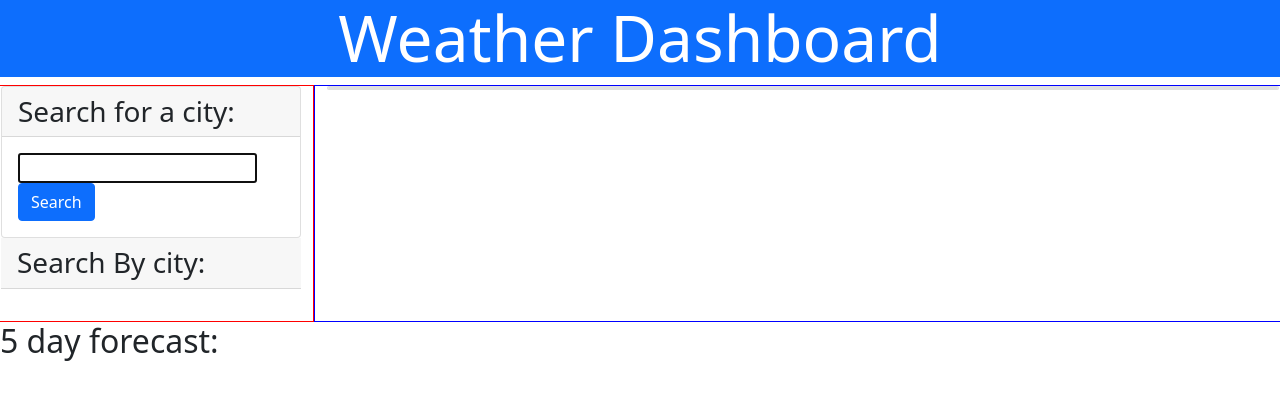
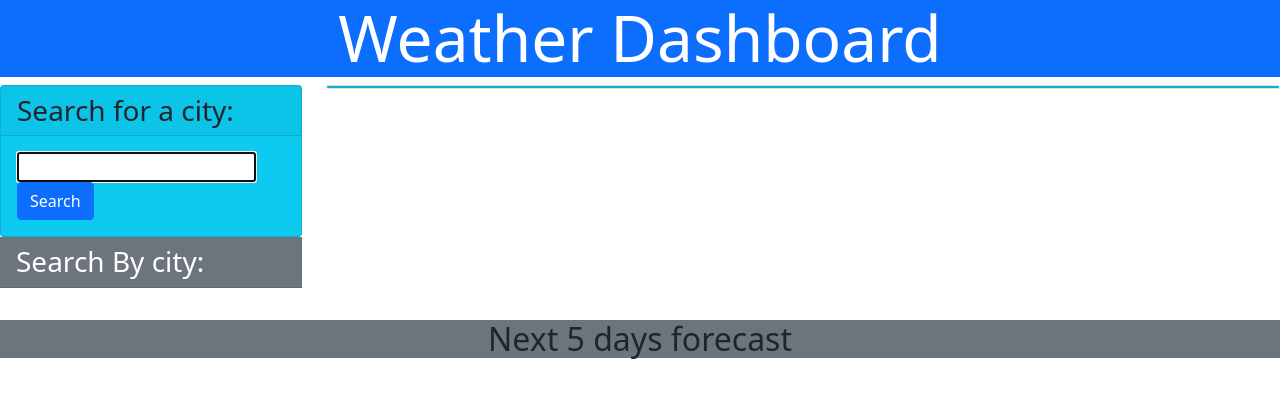
Before and after one commit to calligraphist/Weather-Dashboard-challenge-6, a plain HTML site: page index.html in a window 1280 px wide. Drawn offline with nearby package versions, Linux system fonts and the light colour scheme.

Commit message:
data is displaying, bug fixed

```diff
--- a/index.html
+++ b/index.html
@@ -18,8 +18,8 @@
   </header>
 
   <main class="row justify-space-between">
-    <div class="col-3" style="border:1px solid red">
-      <div class="card">
+    <div class="col-3" style="border:1px ">
+      <div class="card bg-info">
         <h3 class="card-header">Search for a city:</h3>
         <form id="user-form" class="card-body">
           <input name="cityname" id="cityname" type="text" autofocus="true" class="form-input" />
@@ -28,22 +28,22 @@
           </div>
         </form>
       </div>
-
-      <h3 class="card-header">Search By city:</h3>
+      <div class="col-3" style="border:1px"></div>
+      <h3 class="card-header bg-secondary text-white">Search By city:</h3>
       <div id="city-buttons" class="card-body recentSearches">
         <button data-search="cityname" class="btn"></button>
       </div>
-
+    </div>
     </div>
 
-    <div class="col-9" style="border:1px solid blue">
+    <div class="col-9 text-center" style="border:1px">
       <div class="card">
-        <div class="card currentweather"></div>
+        <div class="card currentweather bg-info"></div>
       </div>
     </div>
-    <h2 class="future-forecast-title" id="future-forecast-title"> 5 day forecast:</h2>
+    <h2 class="future-forecast-title bg-secondary text-center" id="future-forecast-title"> Next 5 days forecast</h2>
 
-    <div class="col-12 future-forecast-container ">
+    <div class="row-col-12 future-forecast-container">
       <div id="forecasts-cards-container" class="row forecasts-cards-container d-flex">
       </div>
     </div>
--- a/script.js
+++ b/script.js
@@ -54,19 +54,23 @@ $(function () {
 
         var forecastContainer = $(".future-forecast-container").addClass("col-12");
         forecastContainer.empty();
-        // var forecastContainer = $("<h3/>").text("5 Day forecast")
+
         console.log("5day", data)
+        // var today = new Date(data.dt * 1000)
+        // var day = today.getMonth() + 1
 
         for (i = 1; i <= 5; i++) {
-          var forecastWeather = $("<div/>").addClass("col-3")
+          var forecastWeather = $("<div/>").addClass("row card text-center bg-info")
           console.log(forecastWeather)
 
+          //var date = $("<h5>").addClass("card-text").text("(" +(day+(i+1)) + "/" + today.getDate() + '/' + today.getFullYear() + ")")
           var forecastImg = $("<img/>").addClass("card-img").attr("src", `https://openweathermap.org/img/wn/${data.list[0].weather[0].icon}@2x.png`)
           var forecastTemp = $("<h5/>").addClass("card-text").text("Temp:" + data.list[0].main.temp + " C")
           var forecastHumid = $("<h5/>").addClass("card-text").text("Humidity:" + data.list[0].main.humidity + "%")
           var forecastwind = $("<h5/>").addClass("card-text").text("Wind:" + data.list[0].wind.speed + "mph")
           console.log(forecastImg)
           forecastWeather.append(forecastImg)
+          //forecastWeather.append(date)
           forecastWeather.append(forecastTemp)
           forecastWeather.append(forecastHumid)
           forecastWeather.append(forecastwind)
```
